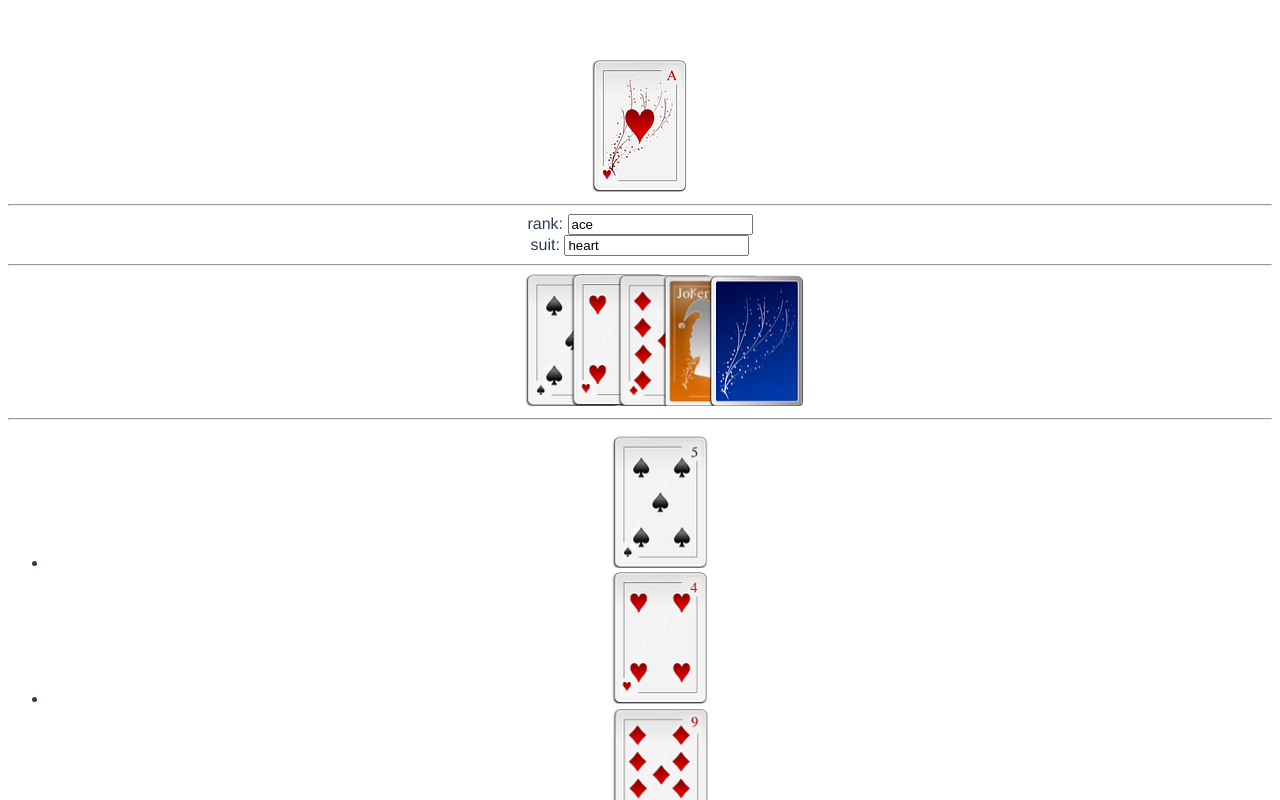
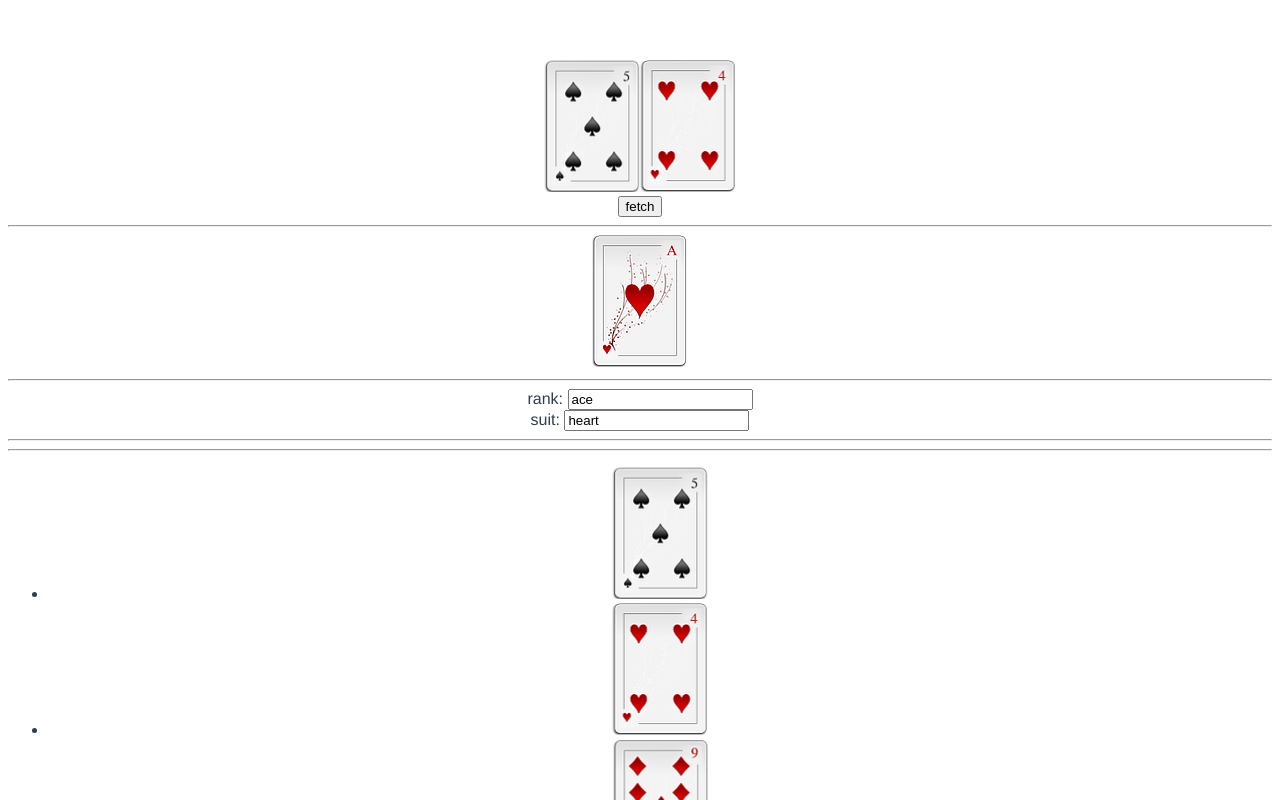
Before and after one commit to kellywu3/jie-long, a Vue app in the folder jie-long-ui/: page / in a window 1280 px wide. Shown: the top 800 px of the page. Built offline with nearby package versions, Linux system fonts and the light colour scheme.

Commit message:
Added fetch random deck method and rendered cards on the page.

```diff
--- a/jie-long-ui/src/App.vue
+++ b/jie-long-ui/src/App.vue
@@ -1,5 +1,9 @@
 <template>
   <div id="app">
+    <poker-card v-for="(card, idx) in deck" :key="idx" :suit="card.suit" :rank="card.rank.toString()"></poker-card>
+    <br/>
+    <button v-on:click="fetchRandomDeck()">fetch</button>
+    <hr/>
     <PokerCard v-bind:suit="suit" v-bind:rank="rank"/>
     <hr/>
     rank:
@@ -9,12 +13,13 @@
     <input type="text" v-model="suit"/>
 
     <hr/>
+    <!--
     <PokerCard class="card-group"
       v-for="(card, idx) in cards"
       v-bind:style="{'z-index': 100-idx}"
       v-bind:key="idx" v-bind:suit="card.suit" v-bind:rank="card.rank"
     />
-
+    -->
     <hr/>
         <ul>
           <li v-for="(card, idx) in cards" v-bind:key="idx">
@@ -28,7 +33,7 @@
 
 <script>
 import PokerCard from './components/PokerCard.vue';
-// import axios from 'axios';
+import axios from 'axios';
 
 export default {
   name: 'App',
@@ -41,6 +46,11 @@ export default {
       rank: 'ace',
       suit: 'heart',
 
+      deck: [
+        {suit: 'spade', rank: '5'},
+        {suit:'heart', rank: '4'}
+      ],
+
       cards: [
         {suit: 'spade', rank: '5'},
         {suit: 'heart', rank: '4'},
@@ -52,8 +62,16 @@ export default {
   },
 
   methods: {
-    fetchPlayerHands() {
-      const url = 'https://cdnjs.cloudflare.com/ajax/libs/axios/0.19.2/axios.min.js';
+    fetchRandomDeck() {
+      const self = this;
+      const url = 'http://localhost:8081/api/card/randomdeck';
+      console.log('about to fetch', url);
+      axios.get(url).then((response) => {
+        console.log('it works!', response.data);
+        self.deck = response.data;
+      }).catch(err => {
+        console.log('got error', err);
+      });
     }
   },
 
--- /dev/null
+++ b/jie-long-ui/vue.config.js
@@ -0,0 +1,9 @@
+module.exports = {
+    devServer: {
+        proxy: {
+            '^/api': {
+                target: 'http://localhost:8080'
+            }
+        }
+    }
+}
```
Also changed, not shown: 2 other files (tests, documents, lock files or other folders).
